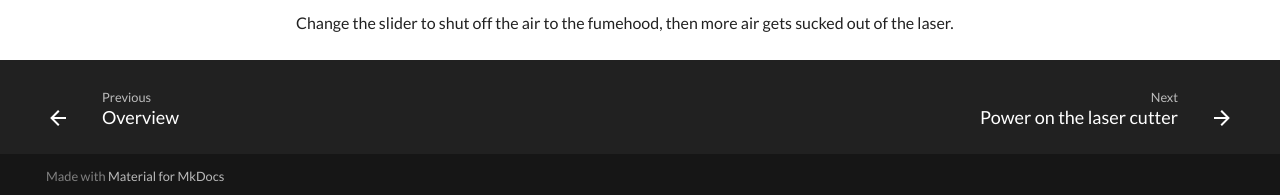
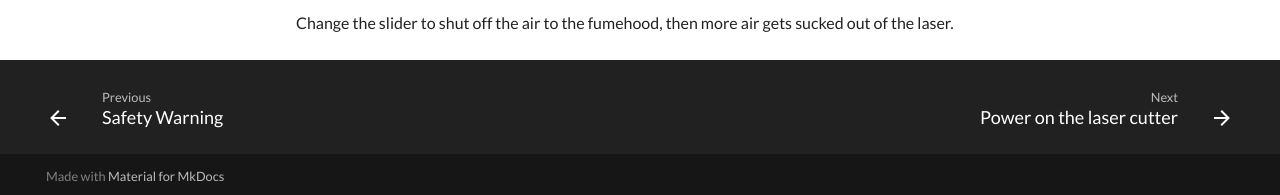
Before and after one commit to uppsala-makerspace/laser_cutter_guide, an MkDocs documentation site: the page built from docs/steps/start_ventilation.md, in a window 1280 px wide and 900 px high, scrolled down 4396 px. Shown: the part 702-897 px from the top of the window. Built offline with MkDocs 1.6.1 and Material for MkDocs 9.7.7, drawn with Linux system fonts in a browser that asks for light colours; comment, search, counter and statistics services are not loaded.

Commit message:
Update mkdocs.yml

```diff
--- a/mkdocs.yml
+++ b/mkdocs.yml
@@ -7,7 +7,7 @@
   - Home: index.md
   - Procedure:
     - Overview: steps/README.md
-    - Safety Warning: misc/safety_warning/readme.md
+    - Safety Warning: misc/safety_warning/README.md
     - Start ventilation: steps/start_ventilation.md
     - Power on the laser cutter: steps/power_on_laser_cutter.md
     - Start computer: steps/start_computer.md
@@ -35,7 +35,8 @@
     - 8. Your first cut as an operator: lessons/8_your_first_cut_as_operator.md
     - 9. Certication: lessons/9_certification.md
   - Misc:
-    - Foreword: misc/foreword/readme.md
+    - Foreword: misc/foreword/README.md
+    - Safety Warning: misc/safety_warning/README.md
     - Certified operators: certified_operators.md
     - Code of conduct: CODE_OF_CONDUCT.md
     - Contributing: CONTRIBUTING.md
```
